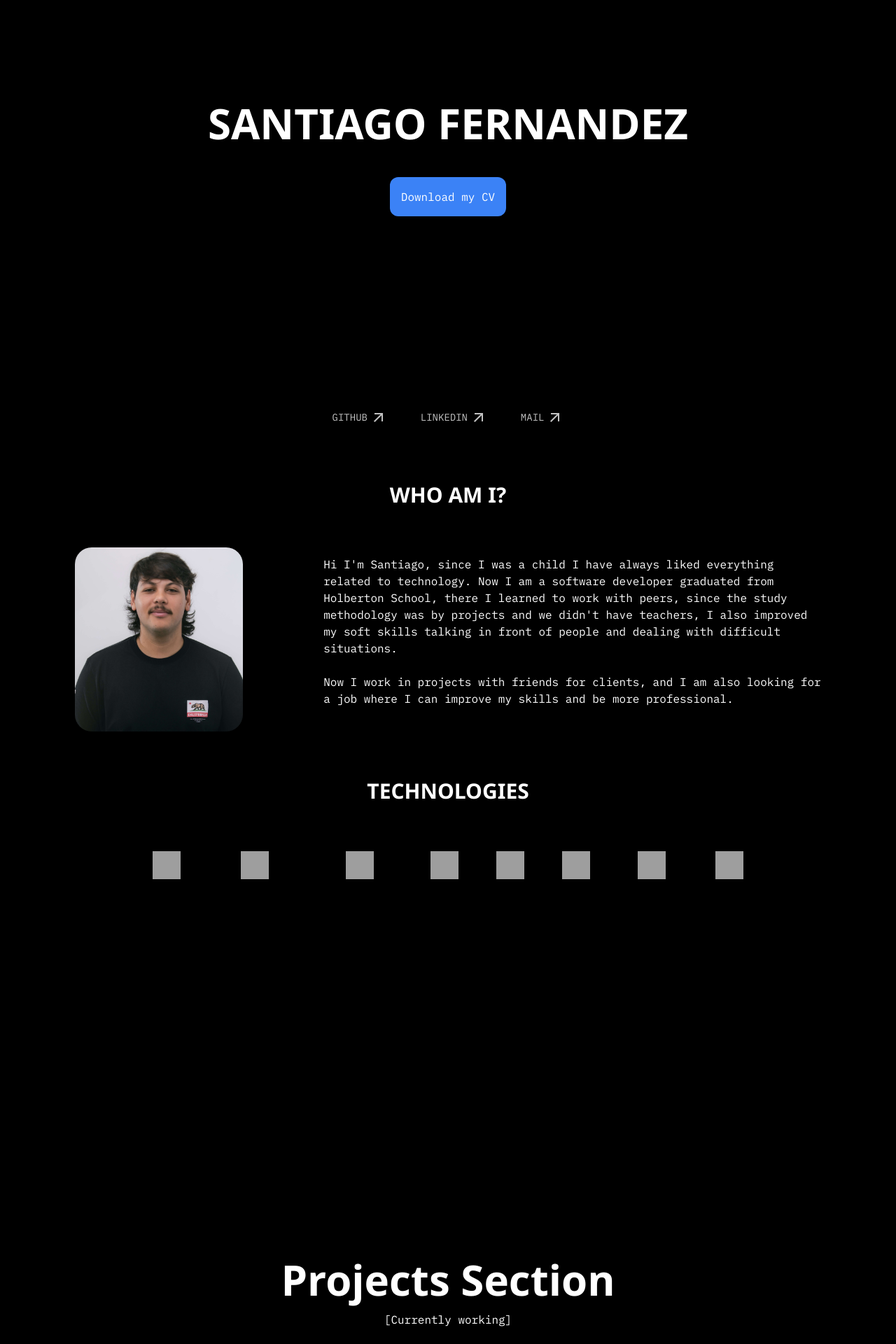
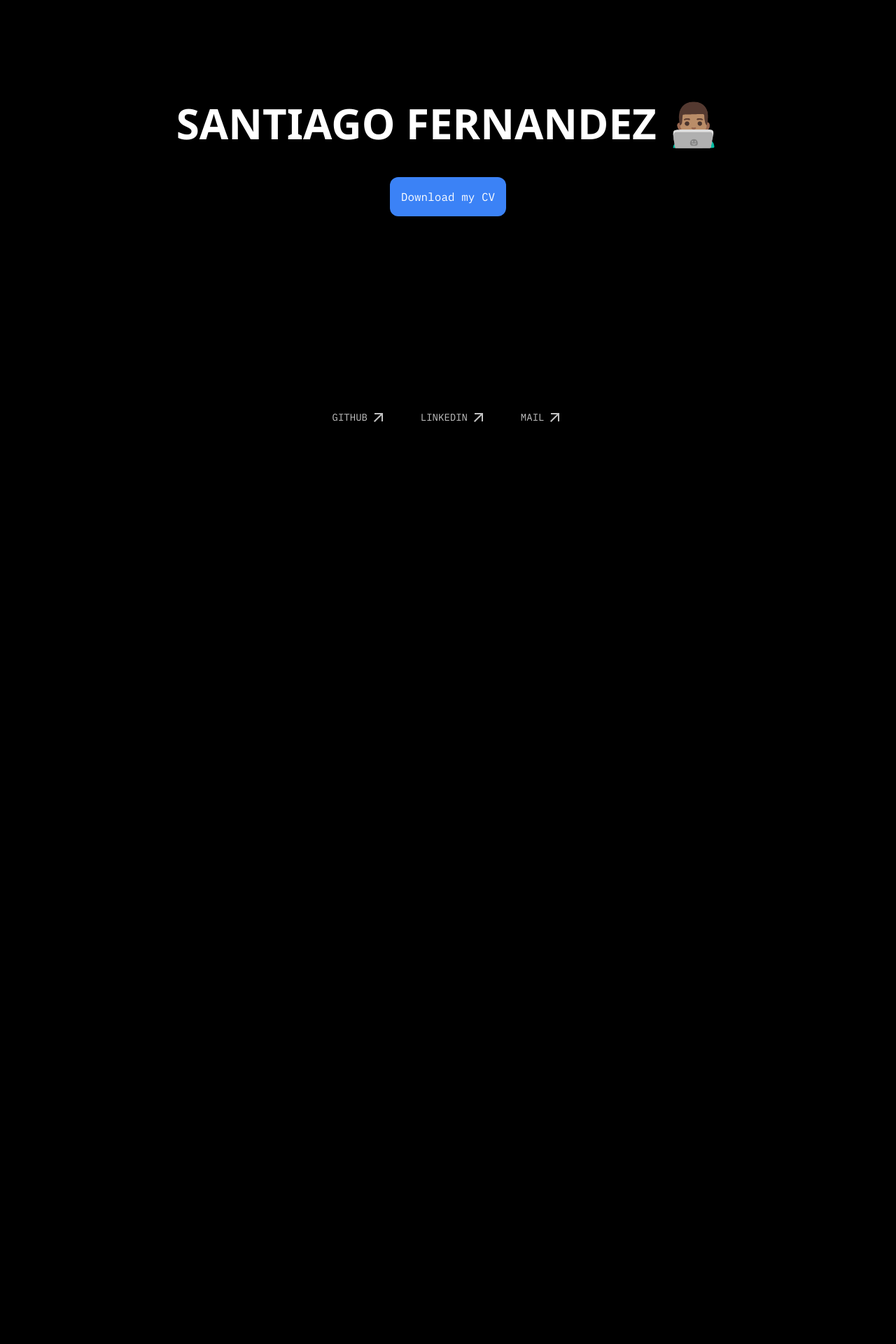
Before and after one commit to TotiFlame/my-portfolio, a Next.js app: page / in a window 1280 px wide. Shown: the part 180-2100 px from the top of the page at 70% size. Built offline with nearby package versions, Linux system fonts and the light colour scheme; grey boxes are pictures that could not be loaded.

Commit message:
Scroll fade

```diff
--- a/src/app/globals.css
+++ b/src/app/globals.css
@@ -46,10 +46,31 @@ body {
 	visibility: hidden;
 }
 
+
 .icon-container:hover span {
 	visibility: visible;
 	transition: all;
 }
+
+h3,
+h2,
+p,
+.icon-container,
+.scroll-animation {
+	animation: fade linear both;
+	animation-timeline: view();
+	animation-range: entry 50% cover 50%;
+}
+
+@keyframes fade {
+	from {
+		opacity: 0;
+	}
+	to {
+		opacity: 1;
+	}
+}
+
 
 @layer components {
   .header-links{
--- a/src/pages/AboutMe.jsx
+++ b/src/pages/AboutMe.jsx
@@ -6,7 +6,7 @@ function AboutMe() {
                 <div className="w-full h-full flex justify-center items-center flex-col">
                     <h3 className="subtitles-font text-white mt-16">WHO AM I?</h3>
                     <div className="grid grid-cols-3 w-5/6 flex-1 items-center justify-center">
-                        <div className="w-60 h-60 rounded-3xl col-start-1 col-end-2">
+                        <div className="scroll-animation w-60 h-60 rounded-3xl col-start-1 col-end-2">
                             <img src="/toti.jpeg" alt="" className="rounded-3xl" />
                         </div>
                         <p className="text-white col-start-2 col-end-4">
--- a/src/pages/Home.jsx
+++ b/src/pages/Home.jsx
@@ -1,7 +1,7 @@
 function Home() {
     return (
         <section id="home-section" className="w-full h-full flex flex-col justify-center items-center">
-            <h1 className="titles-font text-white mb-8">SANTIAGO FERNANDEZ</h1>
+            <h1 className="titles-font text-white mb-8">SANTIAGO FERNANDEZ 👨🏽‍💻</h1>
             <a
                 href="/my-CV.pdf"
                 download="Santiago-Fernandez-CV"
--- a/src/pages/Projects.jsx
+++ b/src/pages/Projects.jsx
@@ -1,8 +1,13 @@
 function Projects() {
     return (
-        <section id="projects-section" className="w-full h-full flex flex-col justify-center items-center pt-10">
+        <section id="projects-section" className="w-full h-full flex flex-col pt-10 justify-center items-center">
             <h2 className="titles-font text-white">Projects Section</h2>
-            <span className="text-white">[Currently working]</span>
+            <span className="text-white scroll-animation">[Currently working]</span>
+            {/* <div className="w-[400px] h-96 bg-slate-300">
+                <div className="w-full h-2/4 flex justify-center items-center bg-white">
+                    <img src="/petmate-logo.png" className="w-28 h-28" />
+                </div>
+            </div> */}
         </section>
     )
 }
```
Also changed, not shown: public/petmate-logo.png (added).
